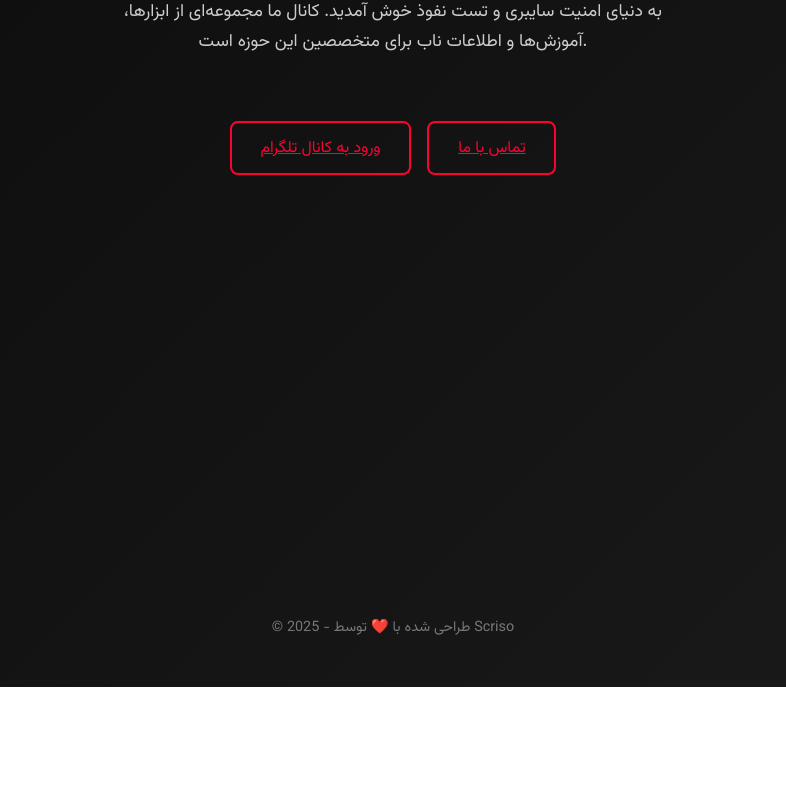
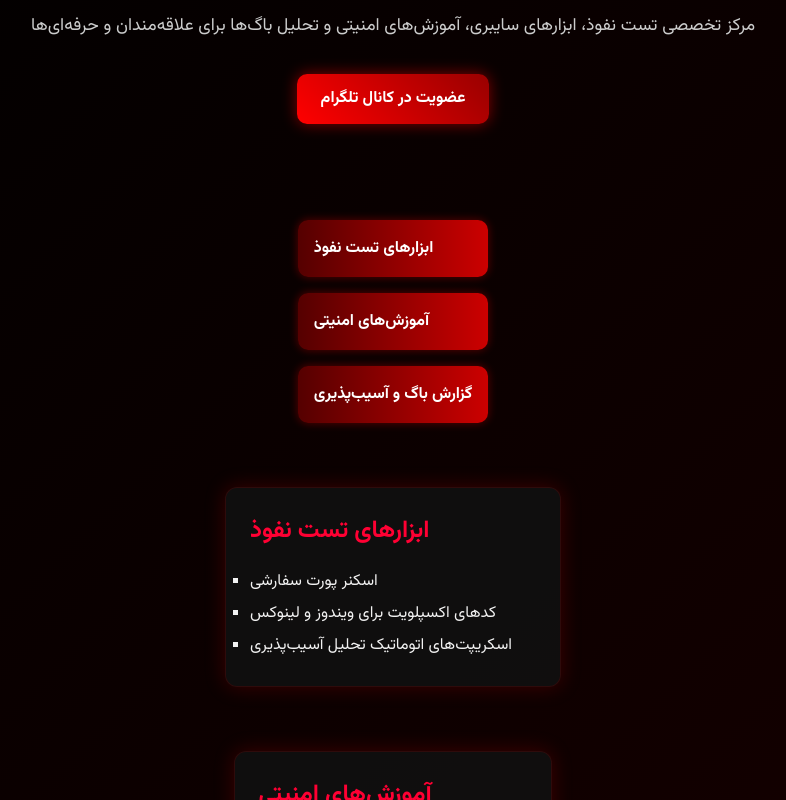
Before and after one commit to Scriso/scriso.github.io, a plain HTML site: page index.html in a window 1280 px wide. Shown: the part 113-913 px from the top of the page, without its empty margins (247-1033 px from the left). Before the commit the page ends 800 px from the top, so only its background shows below. Drawn offline with Linux system fonts and the light colour scheme.

Commit message:
Update index.html

```diff
--- a/index.html
+++ b/index.html
@@ -3,7 +3,7 @@
 <head>
   <meta charset="UTF-8" />
   <meta name="viewport" content="width=device-width, initial-scale=1.0" />
-  <title>Scriso | کانال امنیت سایبری</title>
+  <title>CyberScriso | امنیت سایبری</title>
   <style>
     @import url('https://fonts.googleapis.com/css2?family=Vazirmatn:wght@400;700&display=swap');
 
@@ -15,102 +15,171 @@
     }
 
     body {
-      background: linear-gradient(135deg, #0d0d0d, #1a1a1a);
-      color: #f0f0f0;
+      background: linear-gradient(135deg, #000000, #1a0000);
+      color: #f2f2f2;
       min-height: 100vh;
+      padding: 2rem;
       display: flex;
       flex-direction: column;
-      align-items: center;
       justify-content: center;
-      padding: 2rem;
     }
 
     header {
       text-align: center;
-      margin-bottom: 2rem;
+      margin-bottom: 3rem;
     }
 
     h1 {
-      font-size: 2.8rem;
-      background: linear-gradient(90deg, #ff0033, #ff0000);
+      font-size: 3rem;
+      background: linear-gradient(90deg, #ff0000, #cc0000);
       -webkit-background-clip: text;
       -webkit-text-fill-color: transparent;
-      margin-bottom: 0.5rem;
+      margin-bottom: 1rem;
+      text-shadow: 0 0 10px #ff0000aa;
     }
 
     p {
+      color: #ccc;
       font-size: 1.1rem;
-      color: #ccc;
-      max-width: 600px;
+      max-width: 800px;
+      margin: auto;
       text-align: center;
-      line-height: 1.7;
+      line-height: 1.8;
     }
 
-    .btn-container {
+    nav {
+      margin: 3rem auto 2rem;
+      max-width: 700px;
       display: flex;
-      flex-wrap: wrap;
+      flex-direction: column;
       gap: 1rem;
-      justify-content: center;
-      margin-top: 2rem;
     }
 
-    .btn {
-      background: transparent;
-      border: 2px solid #ff0033;
-      color: #ff0033;
-      padding: 0.8rem 1.8rem;
-      font-size: 1rem;
-      border-radius: 8px;
-      transition: all 0.3s ease-in-out;
-      cursor: pointer;
-      position: relative;
-      overflow: hidden;
+    nav a {
+      background: linear-gradient(90deg, #550000, #cc0000);
+      color: white;
+      text-decoration: none;
+      padding: 1rem;
+      border-radius: 10px;
+      font-weight: bold;
+      transition: all 0.3s ease;
+      box-shadow: 0 0 10px #ff000055;
     }
 
-    .btn:hover {
-      background: #fff;
-      color: #000;
-      border-color: #fff;
+    nav a:hover {
+      background: white;
+      color: black;
+      box-shadow: 0 0 20px #ffffffaa;
+      transform: scale(1.03);
+    }
+
+    section {
+      max-width: 800px;
+      margin: 2rem auto;
+      padding: 1.5rem;
+      background: #111111dd;
+      border: 1px solid #aa000033;
+      border-radius: 12px;
+      box-shadow: 0 0 20px #99000055;
+    }
+
+    section h2 {
+      color: #ff0033;
+      margin-bottom: 1rem;
+    }
+
+    section ul {
+      list-style-type: square;
+      padding-right: 1.5rem;
+      line-height: 2;
     }
 
     footer {
-      margin-top: auto;
+      margin-top: 4rem;
+      text-align: center;
+      color: #666;
       font-size: 0.9rem;
-      color: #777;
-      padding: 1rem;
-      text-align: center;
     }
 
-    @media (max-width: 600px) {
+    .btn-main {
+      margin-top: 2rem;
+      display: inline-block;
+      padding: 0.8rem 1.5rem;
+      background: linear-gradient(45deg, #ff0000, #990000);
+      color: #fff;
+      font-weight: bold;
+      border: none;
+      border-radius: 10px;
+      text-decoration: none;
+      box-shadow: 0 0 15px #ff000080;
+      transition: all 0.3s ease-in-out;
+    }
+
+    .btn-main:hover {
+      background: white;
+      color: black;
+      transform: scale(1.05) rotate(-1deg);
+      box-shadow: 0 0 30px #ffffffcc;
+    }
+
+    @media (max-width: 768px) {
       h1 {
         font-size: 2rem;
       }
-
       p {
         font-size: 1rem;
-        padding: 0 1rem;
       }
-
-      .btn {
-        width: 100%;
-        text-align: center;
+      nav a {
+        font-size: 1rem;
+        padding: 0.8rem;
       }
     }
   </style>
 </head>
 <body>
+
   <header>
-    <h1>SCRISO</h1>
-    <p>به دنیای امنیت سایبری و تست نفوذ خوش آمدید. کانال ما مجموعه‌ای از ابزارها، آموزش‌ها و اطلاعات ناب برای متخصصین این حوزه است.</p>
+    <h1>CyberScriso</h1>
+    <p>مرکز تخصصی تست نفوذ، ابزارهای سایبری، آموزش‌های امنیتی و تحلیل باگ‌ها برای علاقه‌مندان و حرفه‌ای‌ها</p>
+    <a href="https://t.me/CyberScriso" class="btn-main">عضویت در کانال تلگرام</a>
   </header>
 
-  <div class="btn-container">
-    <a href="https://t.me/Scriso" class="btn">ورود به کانال تلگرام</a>
-    <a href="#" class="btn">تماس با ما</a>
-  </div>
+  <nav>
+    <a href="#tools">ابزارهای تست نفوذ</a>
+    <a href="#tutorials">آموزش‌های امنیتی</a>
+    <a href="#reports">گزارش باگ و آسیب‌پذیری</a>
+  </nav>
+
+  <section id="tools">
+    <h2>ابزارهای تست نفوذ</h2>
+    <ul>
+      <li>اسکنر پورت سفارشی</li>
+      <li>کدهای اکسپلویت برای ویندوز و لینوکس</li>
+      <li>اسکریپت‌های اتوماتیک تحلیل آسیب‌پذیری</li>
+    </ul>
+  </section>
+
+  <section id="tutorials">
+    <h2>آموزش‌های امنیتی</h2>
+    <ul>
+      <li>آموزش شناسایی شبکه و زیرساخت</li>
+      <li>آشنایی با تست نفوذ وب و OWASP</li>
+      <li>تجزیه‌ و تحلیل لاگ‌ها و ترافیک مشکوک</li>
+    </ul>
+  </section>
+
+  <section id="reports">
+    <h2>گزارش‌های باگ و تحلیل</h2>
+    <ul>
+      <li>تحلیل باگ XSS در سایت‌های واقعی</li>
+      <li>گزارش آسیب‌پذیری در CMSها</li>
+      <li>آسیب‌پذیری‌های کشف‌شده توسط اعضای کانال</li>
+    </ul>
+  </section>
 
   <footer>
-    © 2025 - طراحی شده با ❤️ توسط Scriso
+    © 2025 | طراحی و توسعه توسط CyberScriso | کانال تلگرام: <a href="https://t.me/CyberScriso" style="color:#ff4444;">@CyberScriso</a>
   </footer>
+
 </body>
 </html>
```
